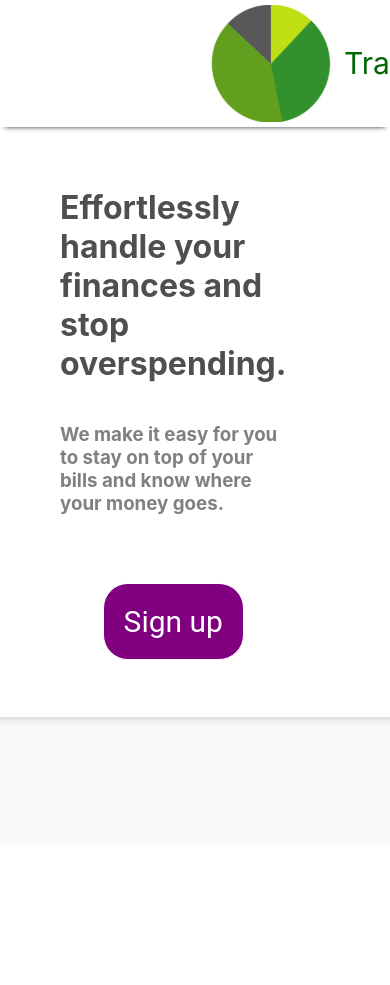
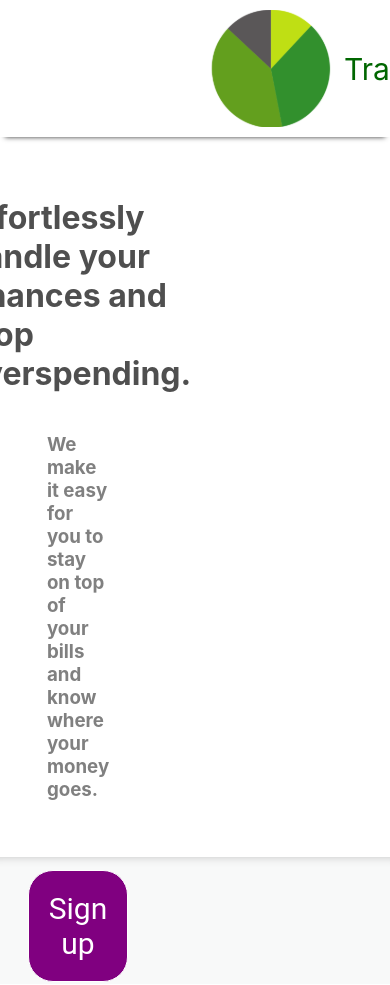
Before and after one commit to MartinZugs/Expense-Tracker, a React (Create React App) app in the folder my-app/: page / in a window 390 px wide. Before the commit the page ends 844 px from the top, so only its background shows below. Built offline with nearby package versions, Linux system fonts and the light colour scheme; no server answers.

Commit message:
some style edits to improve responsiveness

```diff
--- a/my-app/src/App.css
+++ b/my-app/src/App.css
@@ -22,6 +22,7 @@ a:link, a:visited, a:hover, a:active, a:focus{
   justify-content: space-between;
   align-items: center;
   box-shadow: 0 5px 5px -5px #333;
-  height: 15vh;
+  height: 40%;
   overflow: hidden;
+  min-width: 0;
 }
--- a/my-app/src/components/dashboard.css
+++ b/my-app/src/components/dashboard.css
@@ -1,16 +1,20 @@
+* {
+    box-sizing: border-box;
+}
 .dashboard-container {
     display: flex;
     flex-direction: column;
     margin: 0;
     align-content: flex-start;
-    width: 100%;
+    flex-basis: 100%;
+    min-width: 0;
 
 }
 
 
 .content {
     display: flex;
-    height: 70.5vh;
+
 
 }
 
@@ -25,13 +29,13 @@
 
 .themain > * {
    height: 30vh;
-
+    min-width: 0;
 
 }
 
 .themain {
     flex-basis: 60%;
-
+    min-width: 0;
 }
 .negative {
     color: red;
--- a/my-app/src/components/footer.css
+++ b/my-app/src/components/footer.css
@@ -1,4 +1,4 @@
-
+* { box-sizing: border-box; }
 
 .footer {
     display: flex;
--- a/my-app/src/components/hero.css
+++ b/my-app/src/components/hero.css
@@ -1,3 +1,4 @@
+* { box-sizing: border-box; }
 .left {
     display: flex;
     order: -1;
@@ -9,7 +10,7 @@
     background-color: #FFFFFF;
     color: #4F4F4F;
     flex-basis: 40vw;
-
+    min-width: 0;
 
 
 }
@@ -24,6 +25,6 @@
 .myContainer{
     display: flex;
     margin-top: 5%;
-
+    min-width: 0;
 
 }
--- a/my-app/src/components/home.css
+++ b/my-app/src/components/home.css
@@ -1,6 +1,9 @@
+* {
+    box-sizing: border-box;
+}
 .home-container {
     display: flex;
     width: 100%;
-    height: 70vh;
-
+    height: 45rem;
+    min-width: 0;
 }
--- a/my-app/src/components/netWorth.css
+++ b/my-app/src/components/netWorth.css
@@ -1,5 +1,9 @@
+* {
+    box-sizing: border-box;
+}
 .net-worth-container {
     padding: 20px;
+    min-width: 0;
 }
 
 .net-worth-container h3 {
--- a/my-app/src/components/totalSpending.css
+++ b/my-app/src/components/totalSpending.css
@@ -1,6 +1,10 @@
+* {
+    box-sizing: border-box;
+}
 .total-spending-container {
     background: linear-gradient(lightgray,white) top center/ 80% 1px no-repeat, white;
     padding: 20px;
+    min-width: 0;
 }
 
 .total-spending-container h3 {
```
